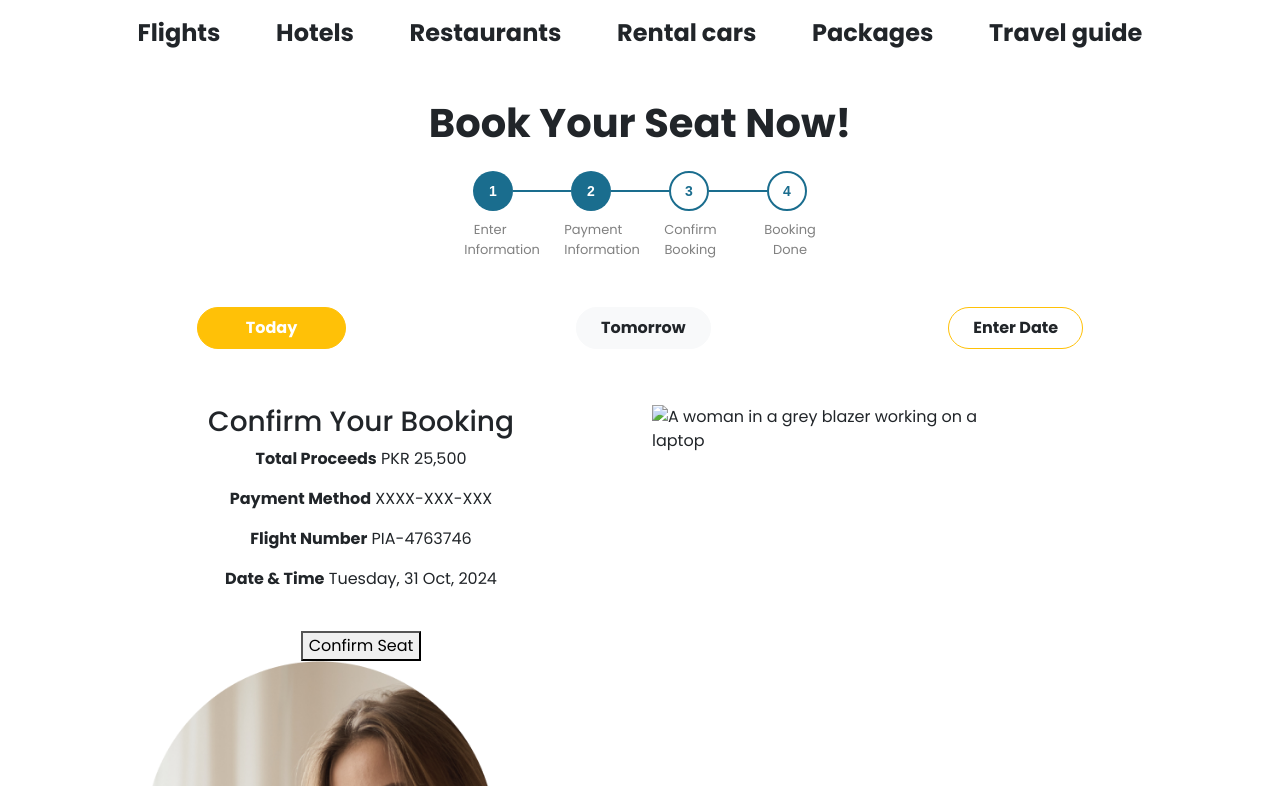
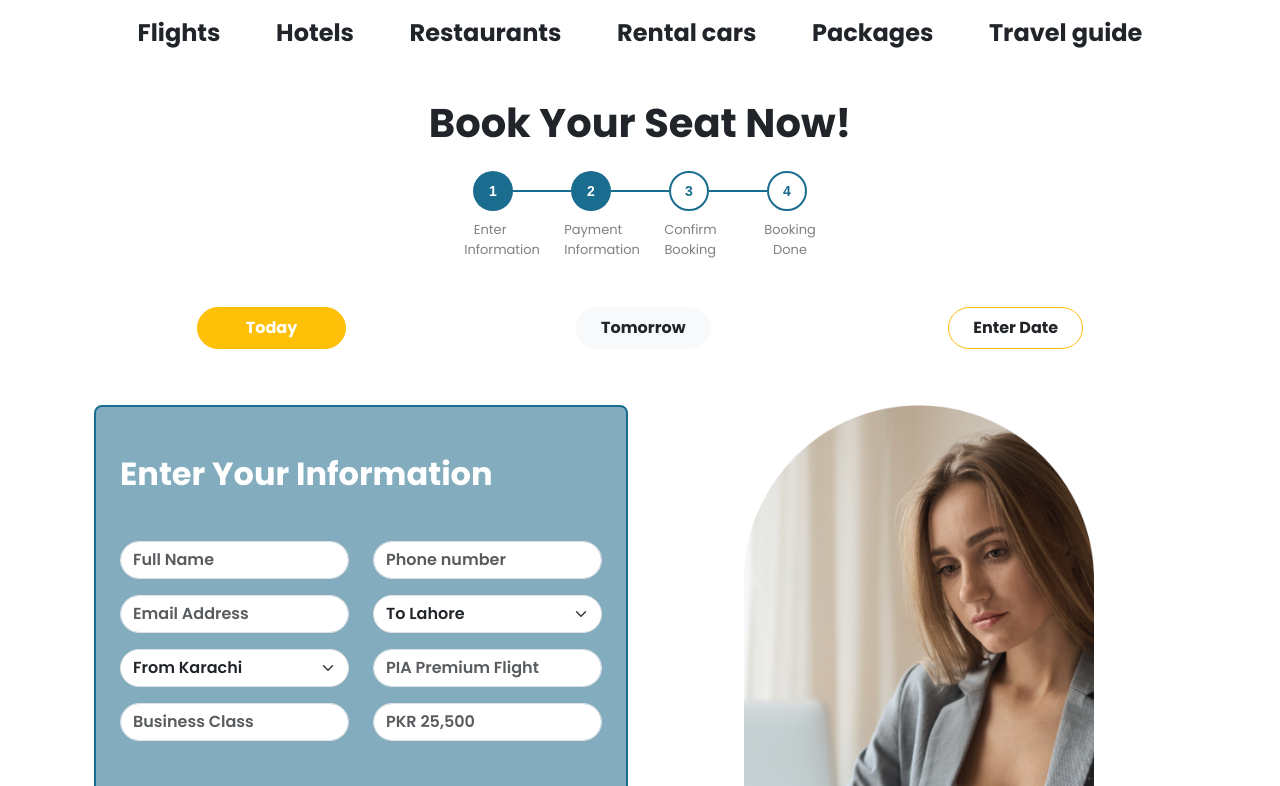
Before and after one commit to hira-mithani/TRAVELZONE-WEBSITE-TEAM, a plain HTML site: page pages/payment2.html in a window 1280 px wide. Shown: the part 123-909 px from the top of the page. Drawn offline with nearby package versions, Linux system fonts and the light colour scheme; files that its build step writes are made by us from their sources.

Commit message:
2nd commit

```diff
--- a/pages/payment2.html
+++ b/pages/payment2.html
@@ -11,7 +11,7 @@
         integrity="sha384-YvpcrYf0tY3lHB60NNkmXc5s9fDVZLESaAA55NDzOxhy9GkcIdslK1eN7N6jIeHz"
         crossorigin="anonymous"></script>
     <script src="https://code.iconify.design/iconify-icon/2.1.0/iconify-icon.min.js"></script>
-    <link rel="stylesheet" href="../style.css">
+    <link rel="stylesheet" href="../style/style.css">
 </head>
 
 <body>
@@ -90,7 +90,7 @@
         </div>
     </div>
 
-    <div class="container mt-5">
+     <div class="container mt-5">
         <div class="container text-center d-flex flex-column align-items-center justify-content-center">
             <h1 class="fw-bold mb-4">Book Your Seat Now!</h1>
 
@@ -117,32 +117,14 @@
             <button class="btn btn-outline-warning rounded-pill px-4 py-2 fw-bold text-dark mb-2 ms-2">Enter
                 Date</button>
         </div>
-
-
-
-
         <div class="container mt-5">
             <div class="row">
-              <!-- Booking Card Section -->
-              <div class="col-12 col-md-6 d-flex align-items-center">
-                <div class="booking-card w-100 text-center">
-                  <h3>Confirm Your Booking</h3>
-                  <p><strong>Total Proceeds</strong> <span>PKR 25,500</span></p>
-                  <p><strong>Payment Method</strong> <span>XXXX-XXX-XXX</span></p>
-                  <p><strong>Flight Number</strong> <span>PIA-4763746</span></p>
-                  <p><strong>Date & Time</strong> <span>Tuesday, 31 Oct, 2024</span></p>
-                  <button class="confirm-button mt-4">Confirm Seat</button>
-                </div>
-              </div>
-
-              <!-- Image Section -->
-              <div class="col-12 col-md-6 image-container">
-                <img src="your-image-url.jpg" alt="A woman in a grey blazer working on a laptop" class="rounded-image" style="max-width: 350px;">
-              </div>
-            </div>
-          </div>
-                        <!-- <form>
-
+                <div class="col-12 col-md-6">
+                    <div class="form-section text-white py-5 p-4 rounded-3">
+                        <h2 class="fw-bold mb-5">
+                            Enter Your Information
+                        </h2>
+                        <form>
                             <div class="row mb-3">
                                 <div class="col-12 col-md-6 mb-3 mb-md-0">
                                     <input class="form-control rounded-pill fw-semibold" placeholder="Full Name"
@@ -191,7 +173,7 @@
                                     Proceed to Next
                                 </button>
                             </div>
-                        </form> -->
+                        </form>
                     </div>
                 </div>
                 <div class="col-12 col-md-6 d-flex justify-content-center align-items-center mt-4 mt-md-0">
@@ -200,7 +182,6 @@
                 </div>
             </div>
         </div>
-
 
 
     </div>
--- a/style/style.css
+++ b/style/style.css
@@ -32,7 +32,6 @@
     white-space: nowrap;
 
 }
-
 .stepper {
     display: flex;
     align-items: center;
@@ -75,5 +74,4 @@
 .form-section {
     background-color: #83ADBF;
     border: 2px solid #1a6d8e;
-    margin-top: 90px;
 }
```
Also changed, not shown: index.html (+2 -0 lines).
